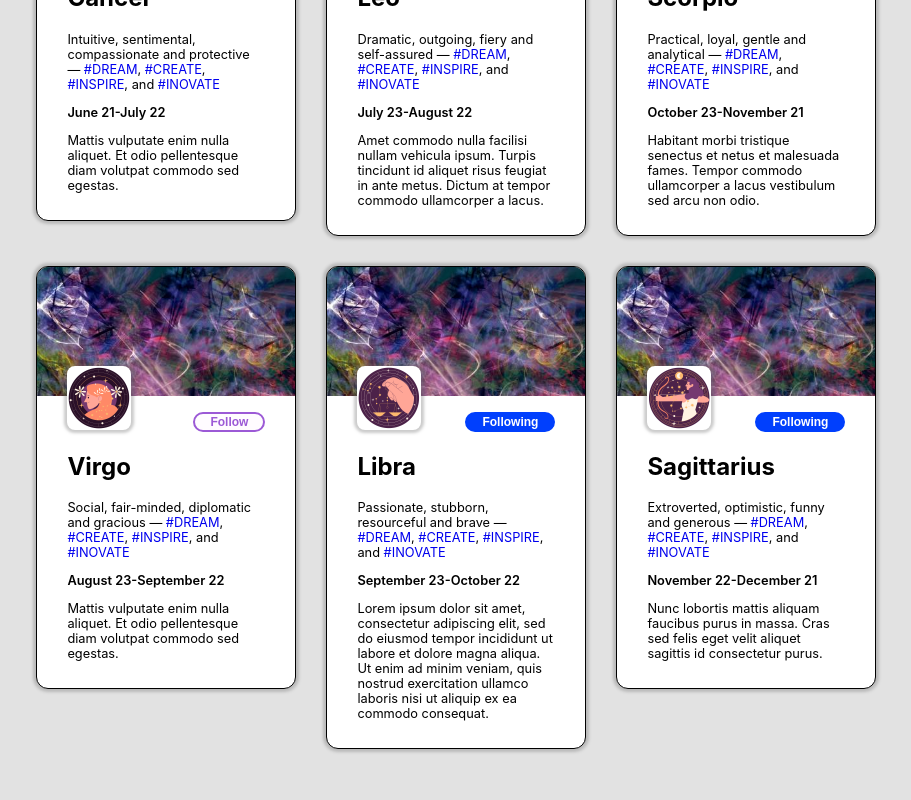
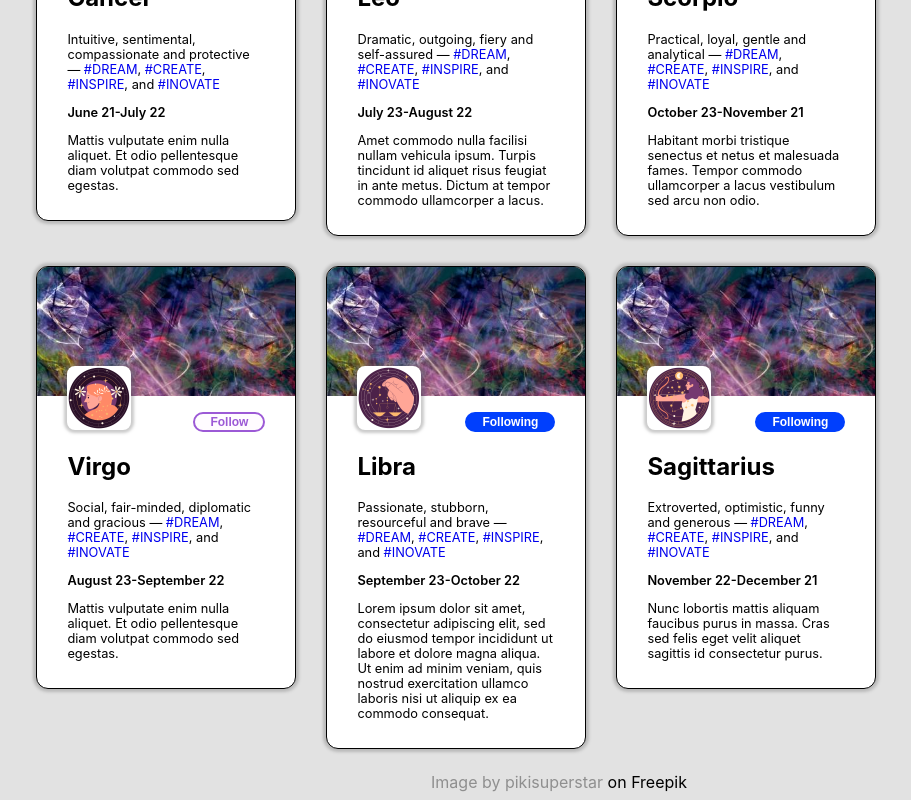
Before and after one commit to rycalingo/card-component, a React (Create React App) app: page /#/ in a window 1280 px wide. Shown: the part 1199-1999 px from the top of the page, without its empty margins (81-992 px from the left). Before the commit the page ends 1963 px from the top, so only its background shows below. Built offline with nearby package versions, Linux system fonts and the light colour scheme.

Commit message:
Organize files to be in its own folder

```diff
--- a/src/component/App.jsx
+++ b/src/component/App/App.jsx
@@ -1,13 +1,15 @@
 import React from "react";
 import './App.css';
 
-import Deck from "./Deck";
+import Deck from "../Deck/Deck";
+import Footer from "../Footer/Footer";
 
 
 function App() {
   return (
     <div className="App">
         <Deck />
+        <Footer/>
     </div>
   );
 }
--- a/src/component/Card.jsx
+++ b/src/component/Card/Card.jsx
@@ -1,4 +1,5 @@
 import React from "react";
+import "./Card.css";
 
 function Card(props) {
 
--- a/src/component/Deck.jsx
+++ b/src/component/Deck/Deck.jsx
@@ -1,8 +1,7 @@
 import React, {useState} from "react";
-import Card from "./Card";
-import "./Card.css";
+import Card from "../Card/Card";
 
-import signs from "../signs";
+import signs from "../../signs";
 
 function Deck() {
   const [zodiacSign, setZodiacSign] = useState(signs);
--- /dev/null
+++ b/src/component/Footer/Footer.css
@@ -0,0 +1,10 @@
+
+footer {
+  padding: 8px 0;
+}
+footer a {
+  color: rgb(143, 143, 143);
+}
+a {
+  text-decoration: none;
+}
--- /dev/null
+++ b/src/component/Footer/Footer.jsx
@@ -0,0 +1,11 @@
+import React from "react";
+import "./Footer.css"
+
+const Footer = () => {
+
+  return (<>
+    <footer><a href="https://www.freepik.com/free-vector/naive-astrological-sign-sticker-collection_13914831.htm?query=zodiac&collectionId=2073971&&position=0&from_view=collections">Image by pikisuperstar</a> on Freepik</footer>
+  </>)
+}
+
+export default Footer;
--- a/src/index.js
+++ b/src/index.js
@@ -1,7 +1,7 @@
 import React from 'react';
 import ReactDOM from 'react-dom/client';
 import './index.css';
-import App from './component/App';
+import App from './component/App/App';
 import reportWebVitals from './reportWebVitals';
 import { HashRouter, Routes, Route } from "react-router-dom";
 
```
Also changed, not shown: src/component/App/App.css (renamed from src/component/App.css), src/component/Card/Card.css (renamed from src/component/Card.css), 1 other file (tests, documents, lock files or other folders).
